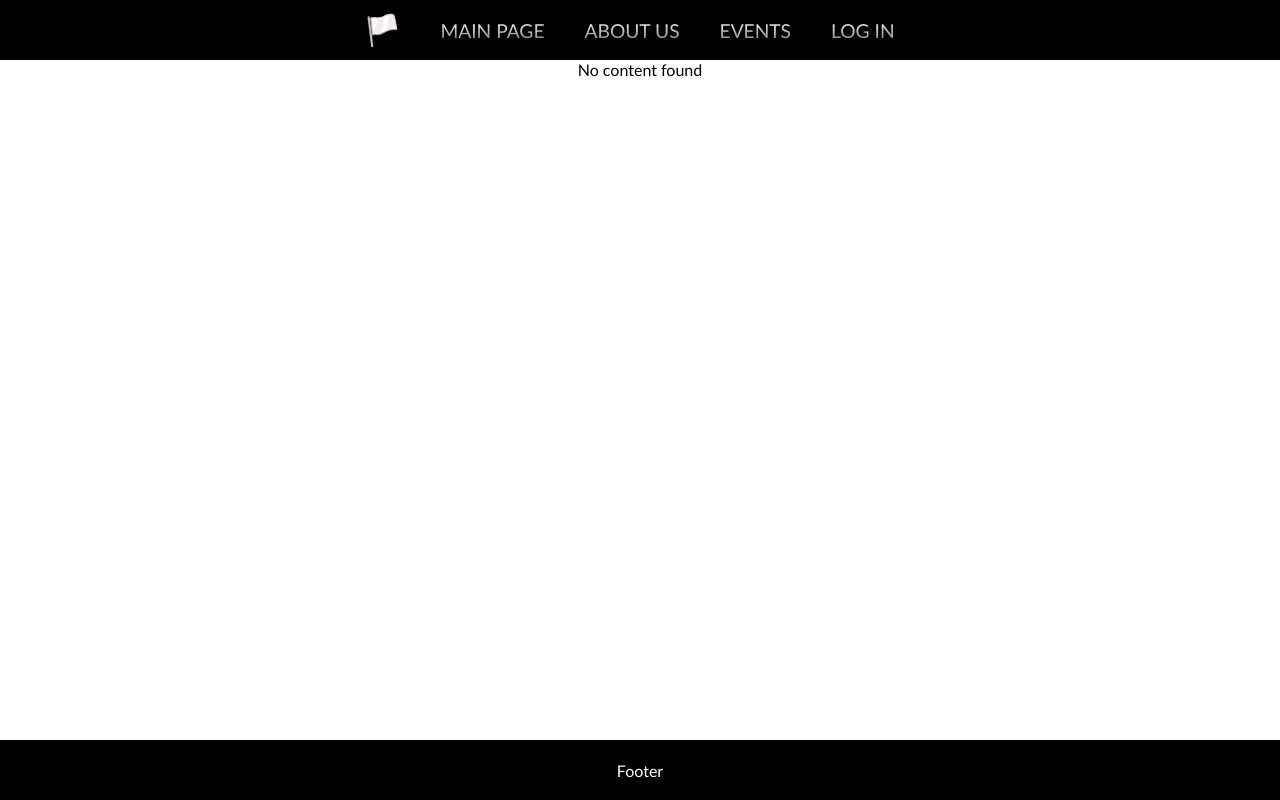
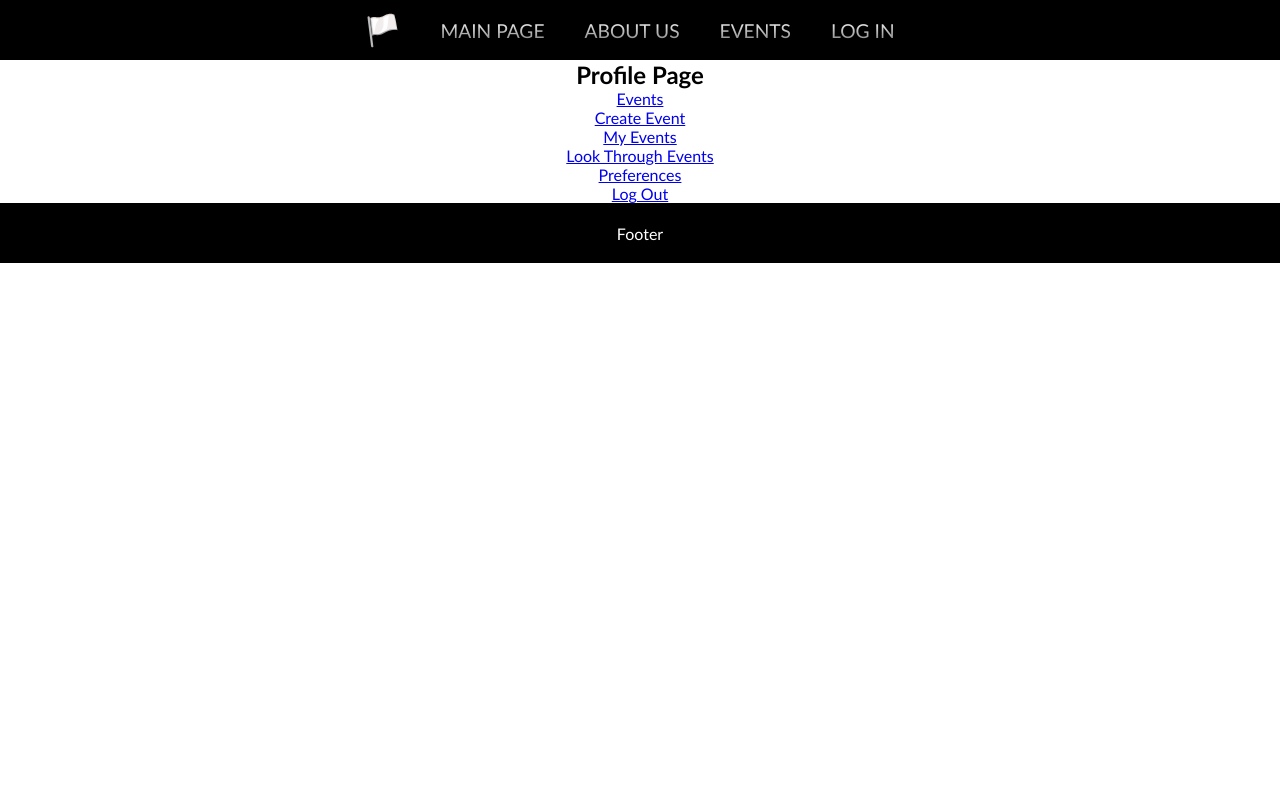
Before and after one commit to Arpadtoth100/EventHorizon, a React (Create React App) app: page /profile in a window 1280 px wide. Built offline with nearby package versions, Linux system fonts and the light colour scheme.

Commit message:
minor fixes, removing double navbar from thankyou

```diff
--- a/src/App.js
+++ b/src/App.js
@@ -11,7 +11,7 @@ import SignOut from './components/SignOut';
 import UserMainLayout from './layouts/UserMainLayout';
 import ThankYouScreen from './views/ThankYouScreen';
 import SignInUpScreen from './views/SignInUpScreen';
-import SignIn from './components/SignIn';
+import Profile from './components/Profile';
 import Contact from './components/Contact';
 import FAQ from './components/FAQ';
 
@@ -26,23 +26,23 @@ function App() {
           <Route path="/search" element={<SearchForEvents />} />
           <Route path="/events" element={<Eventspage />} />
           <Route path="/signin" element={<SignInUpScreen />} />
-          <Route path="/contact" element={<Contact/>} />
-          <Route path="/faq" element={<FAQ/>} />
+          <Route path="/contact" element={<Contact />} />
+          <Route path="/faq" element={<FAQ />} />
           <Route path="/privacy" element={<Privacy />} />
           <Route path="*" element={<div>No content found</div>} />
         </Route>
         <Route element={<UserMainLayout />}>
-          <Route path="/" element={<MainScreen />} />
+          <Route path="/profile" element={<Profile />} />
           <Route path="/main" element={<MainScreen />} />
           <Route path="/aboutus" element={<AboutUs />} />
           <Route path="/search" element={<SearchForEvents />} />
           <Route path="/events" element={<Eventspage />} />
           <Route path="/signout" element={<SignOut />} />
-          <Route path="/contact" element={<Contact/>} />
-          <Route path="/faq" element={<FAQ/>} />
+          <Route path="/contact" element={<Contact />} />
+          <Route path="/faq" element={<FAQ />} />
           <Route path="/privacy" element={<Privacy />} />
           <Route path="*" element={<div>No content found</div>} />
-          <Route path='/thankyou' element={<ThankYouScreen />} />
+          <Route path="/thankyou" element={<ThankYouScreen />} />
         </Route>
       </Routes>
     </div>
--- a/src/components/Profile.js
+++ b/src/components/Profile.js
@@ -1,21 +1,13 @@
+import UserNavigationMenu from './UserNavigationMenu';
 
-
-function Profiles() {
-
-    return(
-        <div>
-            <h2>Profile Page</h2>
-            <div>
-                <ul>
-                    <li>Események</li>
-                    <li>Események létrehozása</li>
-                    <li>Saját eseményeim</li>
-                    <li>Esemény keresése</li>
-                    <li>Beállítások</li>
-                    <li>Kilépés</li>
-                </ul>
-            </div>
-        </div>
-    )
+function Profile() {
+  return (
+    <div>
+      <h2>Profile Page</h2>
+      <div>
+        <UserNavigationMenu />
+      </div>
+    </div>
+  );
 }
-export default Profiles
+export default Profile;
--- a/src/views/ThankYouScreen.js
+++ b/src/views/ThankYouScreen.js
@@ -1,13 +1,10 @@
-import InfoBoxCreateEvent from "../components/InfoBoxCreateEvent";
-import InfoBoxSearch from "../components/InfoBoxSearch";
-import InfoBoxProfile from "../components/InfoBoxProfile";
-import Navbar from "../components/Header/Navbar";
-import Footer from "../components/Footer/Footer";
+import InfoBoxCreateEvent from '../components/InfoBoxCreateEvent';
+import InfoBoxSearch from '../components/InfoBoxSearch';
+import InfoBoxProfile from '../components/InfoBoxProfile';
 
 function ThankYouScreen() {
   return (
     <div>
-            <Navbar />
       <h1>Welcome to Event Horizon!</h1>
       <h2>What do you want to do next?</h2>
       <div className="infoboxcontainer">
@@ -20,11 +17,8 @@ function ThankYouScreen() {
         <div className="infoboxcolumn">
           <InfoBoxProfile />
         </div>
-
       </div>
-            <Footer />
-
     </div>
-    )
-};
+  );
+}
 export default ThankYouScreen;
```
Lines whose indentation alone changed are shown as unchanged.
